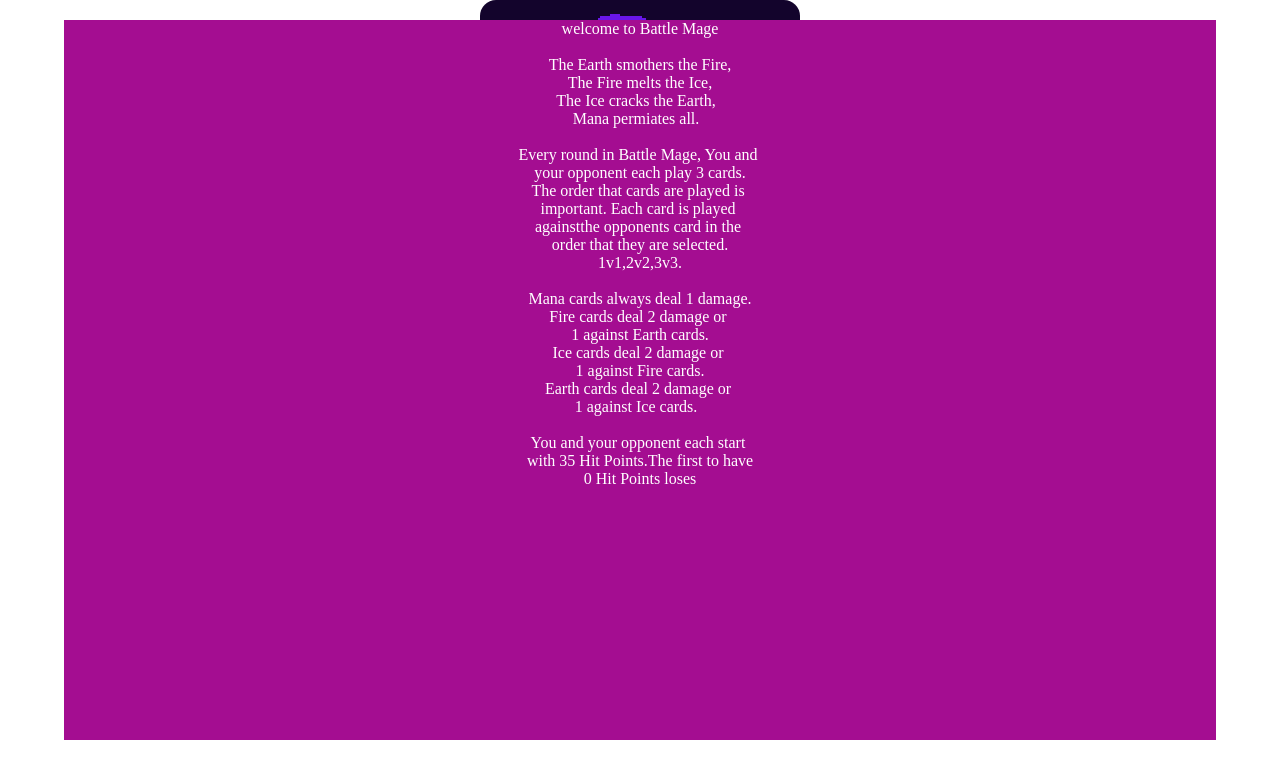
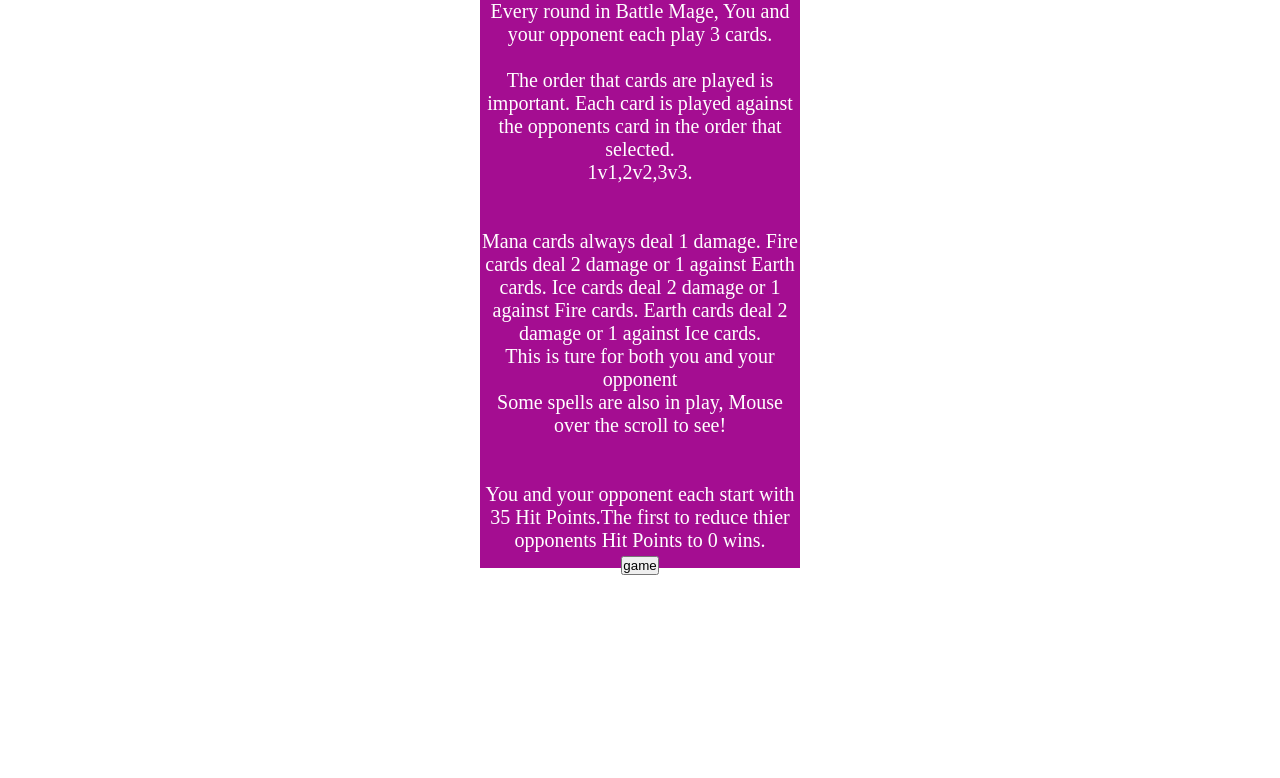
Before and after one commit to BBSharps/battle-mage-react, a React (Create React App) app: page /instructions in a window 1280 px wide. Shown: the top 778 px of the page. Built offline with nearby package versions, Linux system fonts and the light colour scheme.

Commit message:
before deploy

```diff
--- a/src/App.css
+++ b/src/App.css
@@ -11,6 +11,18 @@
   height: 100%;
   display: flex;
   justify-content: center;
+}
+.linkMobile {
+  width: 320px;
+  height: 568px;
+  display: flex;
+  flex-direction: column;
+  align-items: center;
+  background-color: #A40d91;
+  font-family: 'Nanum Brush Script', cursive;
+font-size: 20px;
+color: white;
+text-align: center;
 }
 .mobileWindow {
         border-radius: 16px;
@@ -27,28 +39,36 @@
 
   .text {
     background-color: #A40d91;
-    width: 90%;
-    height: 90%;
+    width: 300px;
+  height: 552px;
     position: fixed;
     text-align: center;
-    margin: 20px;
     z-index: 2;
     font-family: 'Nanum Brush Script', cursive;
-  font-size: 16px;
+  font-size: 20px;
   color: white;
+  display: flex;
+  flex-direction: column;
+  border-radius: 16px;
+  margin-top: 6px;
+   }
+   .text button {
+    background-color:white ;
+    color:#A40d91;
+    border-radius: 16px;
    }
   .spellWindow {
     background-color: #1da40d;
     border-radius: 16px;
     padding: 3px 10px 0 0;
-    width: 55%;
+    width: 60%;
     height: 10%;
     display: flex;
     position: relative; top: 35px;
     z-index: 1;
     flex-wrap: nowrap;
     flex-direction: row;
-    justify-content: end;
+    justify-content: flex-end;
     margin: 0 auto;
     box-shadow: -2px 2px 0px 0px black;
 
@@ -60,14 +80,19 @@
     height: 45px;
   }
   .spell-pop{
-    height: 81px;
+    height: 100px;
     width: 75px;
     margin-top: -80px;
     background-color: #1da40d;
-    border: 5px solid black;
+    border: 1px solid black;
     display: flex;
     justify-content: center;
     flex-shrink: 0;
+  }
+  .spell-pop p {
+    font-family: 'Nanum Brush Script', cursive;
+    font-size: 16px;
+    color: white;
   }
   .boardWindow {
     background-color: rgb(117, 72, 3);
--- a/src/App.js
+++ b/src/App.js
@@ -1,78 +1,17 @@
-import SpellWindow from "./elements/spell-window";
-import BoardWindow from "./elements/board-window";
-import PlayerHand from "./elements/player-hand";
-import Text from "./elements/text";
-import randomCard from "./elements/random-card";
-import { useState } from "react";
-import backSymbol from "./elements/back-symbol.png";
-import spellSymbol from "./elements/spell-symbol.png";
 import "./App.css";
+import MobileWindow from "./elements/mobile-window";
+import Instructions from "./elements/instructions";
+import { BrowserRouter, Routes, Route } from "react-router-dom";
 
 function App() {
-  const [mage, setMage] = useState({
-    hand: {
-      card1: randomCard(),
-      card2: randomCard(),
-      card3: randomCard(),
-      card4: randomCard(),
-      card5: randomCard(),
-    },
-    playerHp: 35,
-    aiHp: 35,
-  });
-  const [cardBoardState, setCardBoardState] = useState({
-    spellPlay: { type: "spell", dmg: 0, symbol: spellSymbol },
-    aiPlay1: randomCard(),
-    aiPlay2: randomCard(),
-    aiPlay3: randomCard(),
-    plPlay1: { type: "Back", dmg: 0, symbol: backSymbol },
-    plPlay2: { type: "Back", dmg: 0, symbol: backSymbol },
-    plPlay3: { type: "Back", dmg: 0, symbol: backSymbol },
-  });
-  const [textTrue, setText] = useState({
-    true: true,
-    text: `welcome to Battle Mage
-
-The Earth smothers the Fire,
-The Fire melts the Ice,
-The Ice cracks the Earth,
-Mana permiates all.
-
-Every round in Battle Mage, You and
-your opponent each play 3 cards.
-The order that cards are played is
-important. Each card is played
-againstthe opponents card in the
-order that they are selected.
-1v1,2v2,3v3.
-
-Mana cards always deal 1 damage.
-Fire cards deal 2 damage or
-1 against Earth cards.
-Ice cards deal 2 damage or
-1 against Fire cards.
-Earth cards deal 2 damage or
-1 against Ice cards.
-
-You and your opponent each start
-with 35 Hit Points.The first to have
-0 Hit Points loses`,
-  });
   return (
     <div className="App">
-      <Text textTrue={textTrue} setText={setText} />
-      <div className="mobileWindow">
-        <SpellWindow />
-        <BoardWindow cardBoardState={cardBoardState} />
-        <PlayerHand
-          setCardBoardState={setCardBoardState}
-          cardBoardState={cardBoardState}
-          mage={mage}
-          setMage={setMage}
-          textTrue={textTrue}
-          setText={setText}
-        />
-      </div>
+      <main>
+        <Routes>
+          <Route path="/" element={<MobileWindow />} />
+          <Route path="/instructions" element={<Instructions />} />
+        </Routes>
+      </main>
     </div>
   );
 }
--- /dev/null
+++ b/src/elements/instructions.jsx
@@ -0,0 +1,38 @@
+import { Link } from "react-router-dom";
+function Instructions() {
+  return (
+    <div className="linkMobile">
+      <p>
+        Every round in Battle Mage, You and your opponent each play 3 cards.
+      </p>
+      <br></br>
+      <p>
+        The order that cards are played is important. Each card is played
+        against the opponents card in the order that selected.{" "}
+      </p>
+      <p>1v1,2v2,3v3.</p>
+      <br></br>
+      <br></br>
+
+      <p>
+        Mana cards always deal 1 damage. Fire cards deal 2 damage or 1 against
+        Earth cards. Ice cards deal 2 damage or 1 against Fire cards. Earth
+        cards deal 2 damage or 1 against Ice cards.
+      </p>
+      <p>This is ture for both you and your opponent</p>
+      <p>Some spells are also in play, Mouse over the scroll to see!</p>
+      <br></br>
+      <br></br>
+      <p>
+        You and your opponent each start with 35 Hit Points.The first to reduce
+        thier opponents Hit Points to 0 wins.
+      </p>
+
+      <Link to="/">
+        <button>game</button>
+      </Link>
+    </div>
+  );
+}
+
+export default Instructions;
--- /dev/null
+++ b/src/elements/mobile-window.jsx
@@ -0,0 +1,77 @@
+import SpellWindow from "./spell-window";
+import BoardWindow from "./board-window";
+import PlayerHand from "./player-hand";
+import Text from "./text";
+import randomCard from "./random-card";
+import { useState } from "react";
+import backSymbol from "./back-symbol.png";
+import spellSymbol from "./spell-symbol.png";
+
+function MobileWindow() {
+  const [mage, setMage] = useState({
+    hand: {
+      card1: randomCard(),
+      card2: randomCard(),
+      card3: randomCard(),
+      card4: randomCard(),
+      card5: randomCard(),
+    },
+    playerHp: 35,
+    aiHp: 35,
+  });
+  const [cardBoardState, setCardBoardState] = useState({
+    spellPlay: { type: "spell", dmg: 0, symbol: spellSymbol },
+    aiPlay1: randomCard(),
+    aiPlay2: randomCard(),
+    aiPlay3: randomCard(),
+    aiSpell: 0,
+    plPlay1: { type: "Back", dmg: 0, symbol: backSymbol },
+    plPlay2: { type: "Back", dmg: 0, symbol: backSymbol },
+    plPlay3: { type: "Back", dmg: 0, symbol: backSymbol },
+    plSpell: 0,
+  });
+  const [textTrue, setText] = useState({
+    true: true,
+    text: `welcome to Battle Mage
+
+    The Earth smothers the Fire,
+    The Fire melts the Ice,
+    The Ice cracks the Earth,
+    Mana permiates all.
+
+
+    Click the screen to play
+
+
+
+
+
+
+
+
+
+
+
+
+    `,
+  });
+  return (
+    <div className="linkMobile">
+      <Text textTrue={textTrue} setText={setText} />
+      <div className="mobileWindow">
+        <SpellWindow />
+        <BoardWindow cardBoardState={cardBoardState} />
+        <PlayerHand
+          setCardBoardState={setCardBoardState}
+          cardBoardState={cardBoardState}
+          mage={mage}
+          setMage={setMage}
+          textTrue={textTrue}
+          setText={setText}
+        />
+      </div>
+    </div>
+  );
+}
+
+export default MobileWindow;
--- a/src/elements/spell-window.jsx
+++ b/src/elements/spell-window.jsx
@@ -6,21 +6,25 @@ function SpellWindow() {
     <div className="spellWindow">
       {spellPop.isTrue ? (
         <div className={"spell-pop"}>
-          <p>spell</p>
+          <p>{spellPop.text}</p>
         </div>
       ) : null}
-      {[1, 2, 3].map((number) => {
+      {[
+        "Play 3 Mana and get + 2 damage",
+        "Play 3 of any Element and get + 3 damage",
+        "Play 3 unique elements and get + 5 damage",
+      ].map((number) => {
         return (
           <img
             key={number}
             onMouseEnter={() => {
-              setSpellPop({ isTrue: true });
+              setSpellPop({ isTrue: true, text: number });
             }}
             onMouseLeave={() => {
-              setSpellPop({ isTrue: false });
+              setSpellPop({ isTrue: false, text: number });
             }}
             onTouchStart={() => {
-              setSpellPop({ isTrue: true });
+              setSpellPop({ isTrue: true, text: number });
             }}
             onTouchEnd={() => {
               setSpellPop({ isTrue: false });
--- a/src/elements/text.jsx
+++ b/src/elements/text.jsx
@@ -1,13 +1,26 @@
-function Text({textTrue,setText}) {
-    const handleClick = event => {textChange(textTrue,setText)};
-    if (textTrue.true) {return <pre className="text" onClick={handleClick}>{textTrue.text}</pre>}
-    else {return }
+import { Link } from "react-router-dom";
+function Text({ textTrue, setText }) {
+  const handleClick = (event) => {
+    textChange(textTrue, setText);
+  };
+  if (textTrue.true) {
+    return (
+      <pre className="text" onClick={handleClick}>
+        {textTrue.text}
+        <Link to="/instructions">
+          <button> Instructions </button>
+        </Link>
+      </pre>
+    );
+  } else {
+    return;
+  }
 }
 
-function textChange(textTrue,setText){
-    const textNew = structuredClone(textTrue)
-    textNew.true = false
-   return setText(textNew)
+function textChange(textTrue, setText) {
+  const textNew = structuredClone(textTrue);
+  textNew.true = false;
+  return setText(textNew);
 }
 
-export default Text
+export default Text;
--- a/src/index.js
+++ b/src/index.js
@@ -1,10 +1,13 @@
 import React from "react";
 import ReactDOM from "react-dom/client";
 import App from "./App";
+import { BrowserRouter } from "react-router-dom";
 
 const root = ReactDOM.createRoot(document.getElementById("root"));
 root.render(
-  <React.StrictMode>
-    <App />
-  </React.StrictMode>
+  <BrowserRouter>
+    <React.StrictMode>
+      <App />
+    </React.StrictMode>
+  </BrowserRouter>
 );
```
Also changed, not shown: src/elements/block.js (deleted, +0 -7 lines), src/elements/round-end.jsx (+109 -39 lines).
